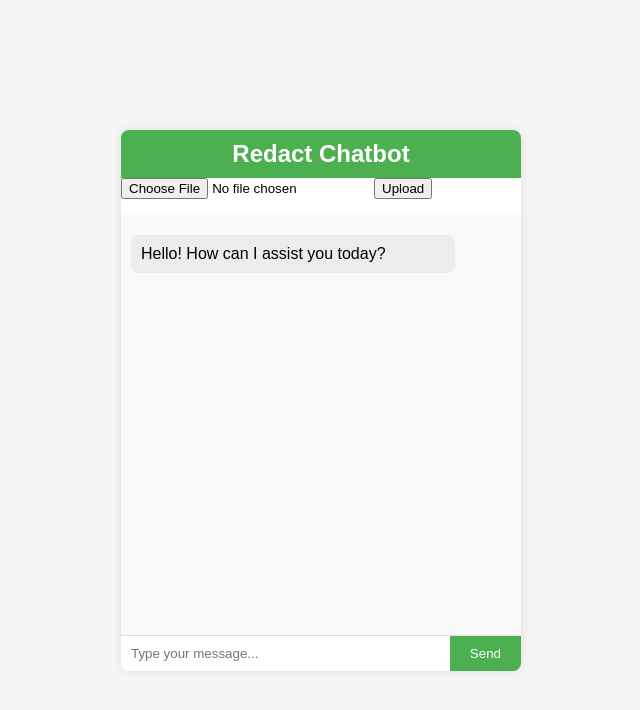
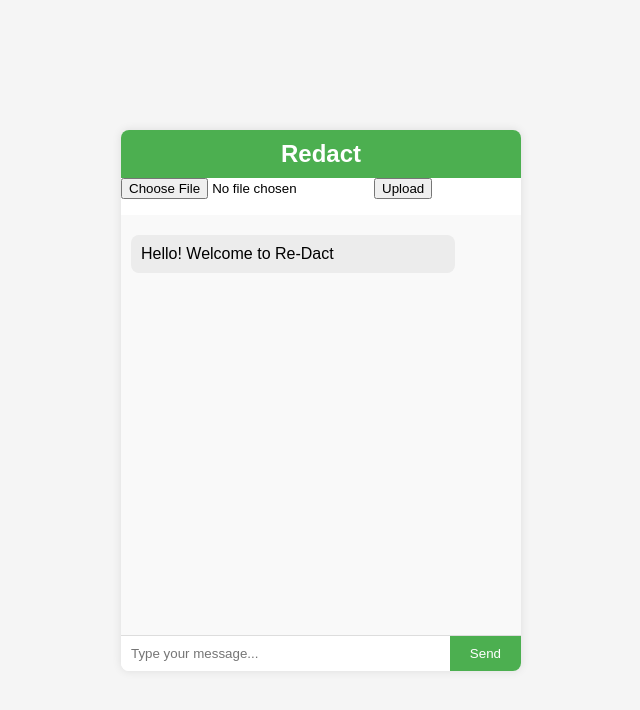
Before and after one commit to PYTRanger/RE-DACT, a React (Create React App) app in the folder re-dact/: page / in a window 1280 px wide. Shown: the top 710 px of the page, without its empty margins (319-959 px from the left). Built offline with nearby package versions, Linux system fonts and the light colour scheme.

Commit message:
Update App.js

```diff
--- a/re-dact/src/App.js
+++ b/re-dact/src/App.js
@@ -5,7 +5,7 @@ import './App.css';
 
 function App() {
   const [messages, setMessages] = useState([
-    { sender: 'bot', text: 'Hello! How can I assist you today?' }
+    { sender: 'bot', text: 'Hello! Welcome to Re-Dact' }
   ]);
   const [input, setInput] = useState('');
   const [file, setFile] = useState(null);
@@ -93,7 +93,7 @@ function App() {
   return (
     <div className="App">
       <div className="chat-container">
-        <h2>Redact Chatbot</h2>
+        <h2>Redact</h2>
         <FileUploader setFile={setFile} />
         <div className="chat-box">
           {messages.map((msg, index) => (
```
